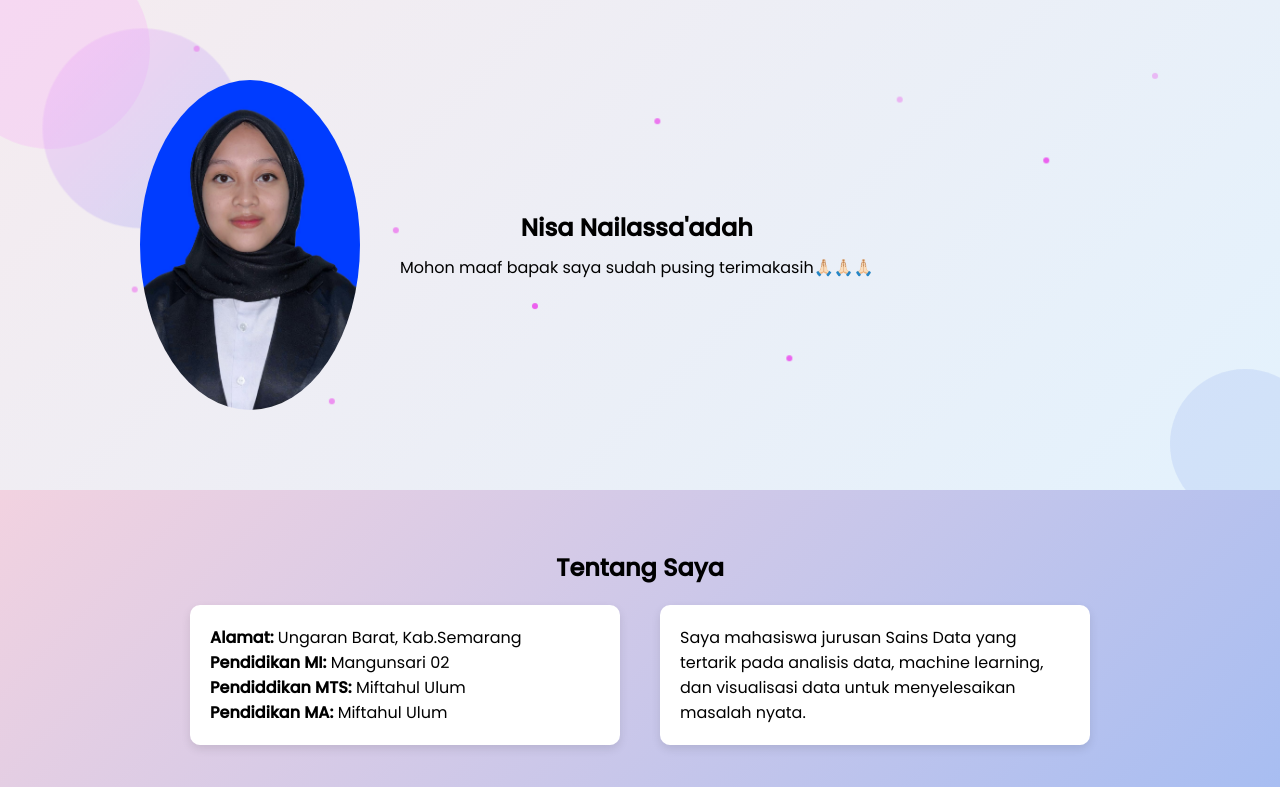
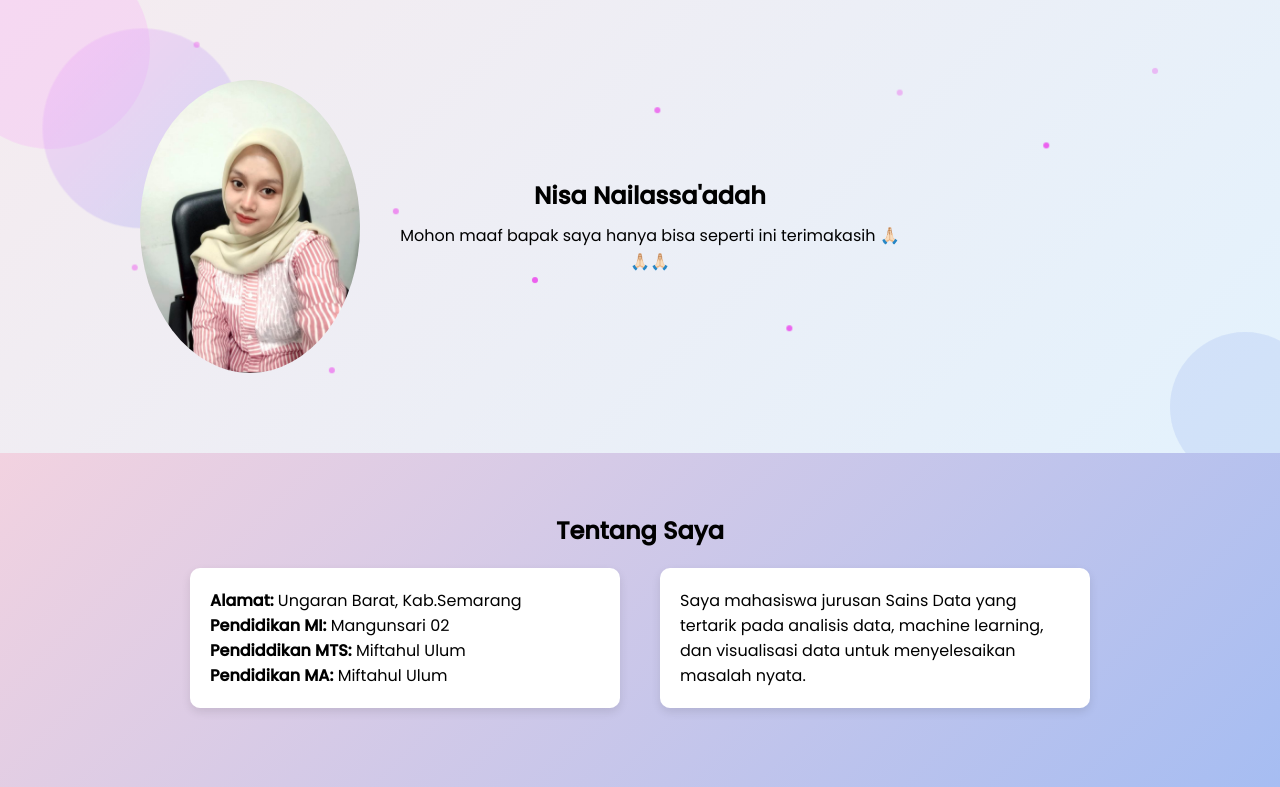
Before and after one commit to nisanailas13-dotcom/UTSNAILA, a Django app: page / in a window 1280 px wide. Shown: the part 65-852 px from the top of the page. Run offline with Django 5.2, Linux system fonts and the light colour scheme.

Commit message:
first commit

```diff
--- a/utsnaila/templates/index.html
+++ b/utsnaila/templates/index.html
@@ -33,11 +33,11 @@
 </div>
 
     <div class="hero-content">
-        <img src="{% static 'images/naii.jpeg' %}" class="profile">
+        <img src="{% static 'images/nai.jpeg' %}" class="profile">
 
         <div class="hero-text">
             <h1>Nisa Nailassa'adah</h1>
-            <p>Mohon maaf bapak saya sudah pusing terimakasih🙏🏻🙏🏻🙏🏻</p>
+            <p>Mohon maaf bapak saya hanya bisa seperti ini terimakasih 🙏🏻🙏🏻🙏🏻</p>
         </div>
     </div>
 
```
Also changed, not shown: utsnaila/static/images/nai.jpeg (added), utsnaila/static/images/naii.jpeg (deleted).
